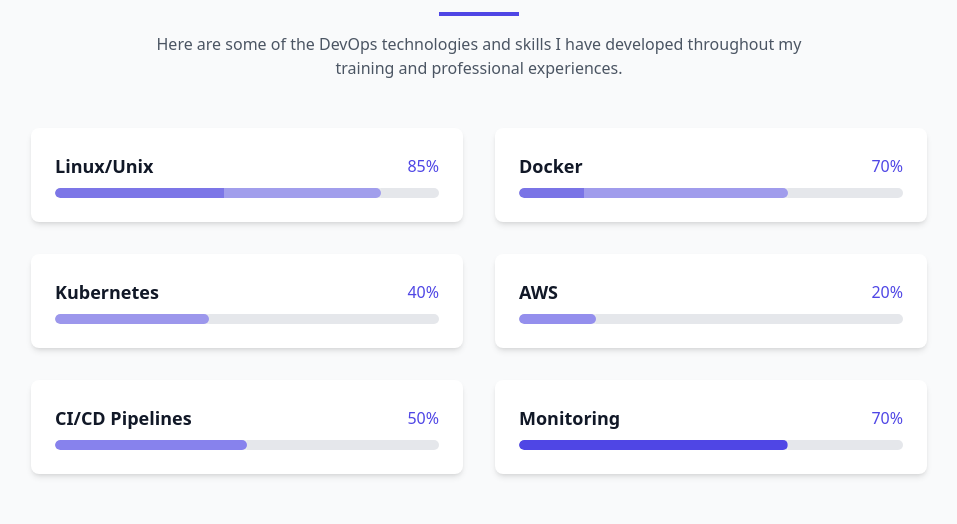
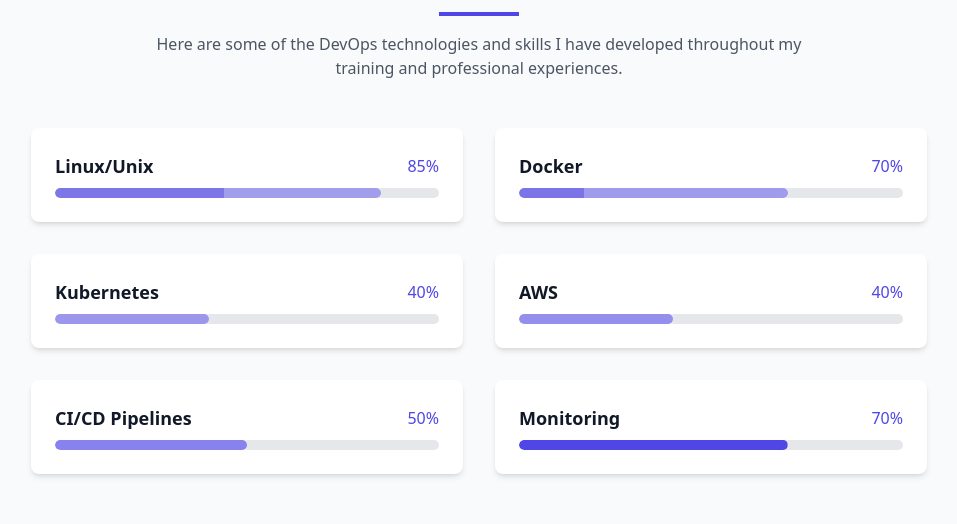
Before and after one commit to DaniellaSAMBO/brege_folio, a React (Vite) app: page / in a window 1280 px wide. Shown: the part 1636-2160 px from the top of the page, without its empty margins (161-1118 px from the left). Built offline with nearby package versions, Linux system fonts and the light colour scheme.

Commit message:
Update Skills.tsx

```diff
--- a/src/components/Skills.tsx
+++ b/src/components/Skills.tsx
@@ -32,7 +32,7 @@
     { name: 'Linux/Unix', level: 85 },
     { name: 'Docker', level: 70 },
     { name: 'Kubernetes', level: 40 },
-    { name: 'AWS', level: 20 },
+    { name: 'AWS', level: 40 },
     { name: 'CI/CD Pipelines', level: 50 },
     { name: 'Monitoring', level: 70 },
   ];
```
